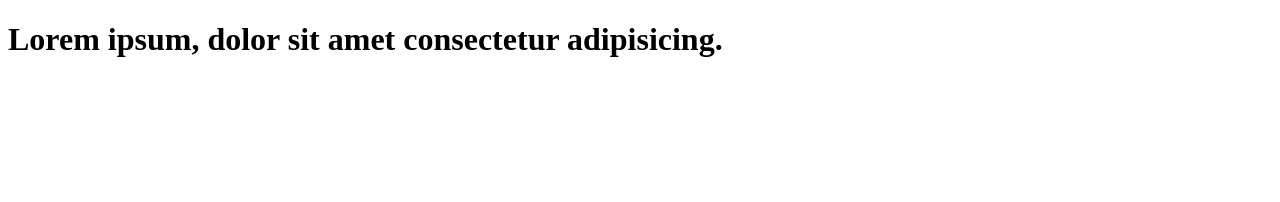
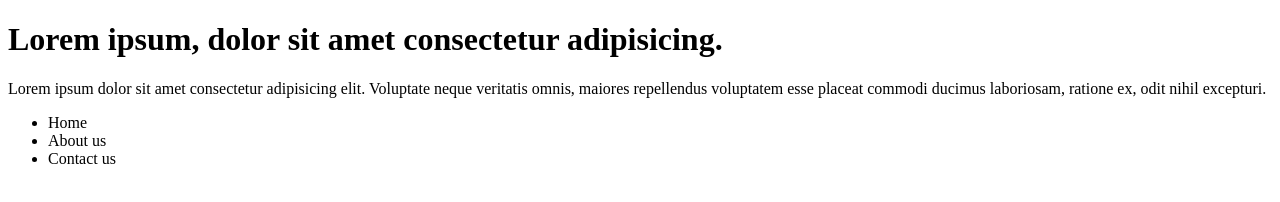
Before and after one commit to wmoxley/learn-git, a plain HTML site: page index.html in a window 1280 px wide. Drawn offline with Linux system fonts and the light colour scheme.

Commit message:
update a list

```diff
--- a/index.html
+++ b/index.html
@@ -7,5 +7,15 @@
     </head>
     <body>
         <h1>Lorem ipsum, dolor sit amet consectetur adipisicing.</h1>
+        <p>
+            Lorem ipsum dolor sit amet consectetur adipisicing elit. Voluptate
+            neque veritatis omnis, maiores repellendus voluptatem esse placeat
+            commodi ducimus laboriosam, ratione ex, odit nihil excepturi.
+        </p>
+        <ul>
+            <li>Home</li>
+            <li>About us</li>
+            <li>Contact us</li>
+        </ul>
     </body>
 </html>
```
